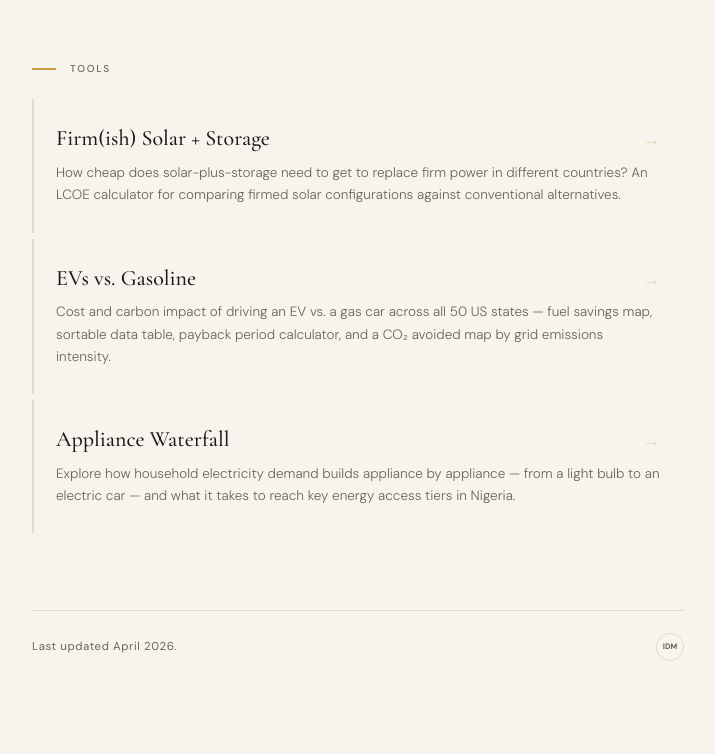
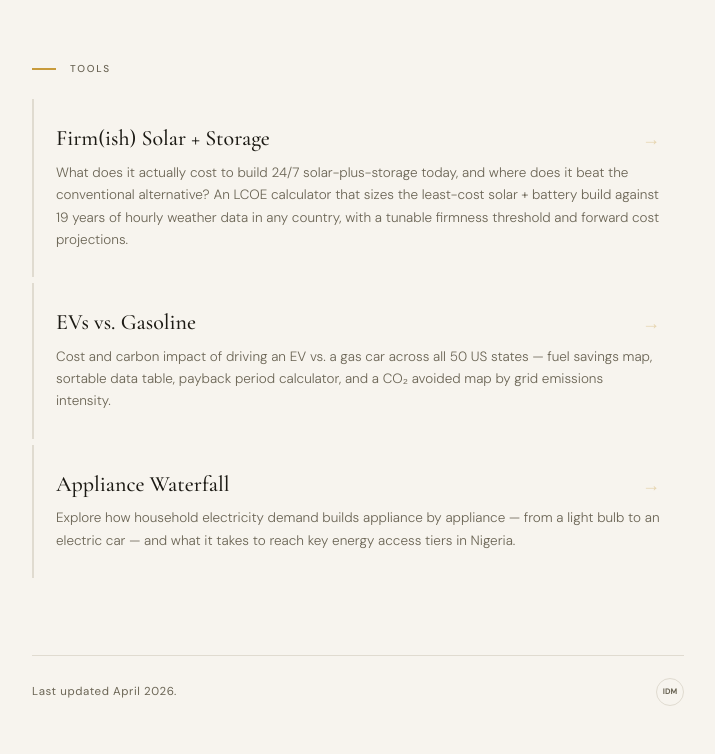
Before and after one commit to iandmuir/iandmuir.github.io, a plain HTML site: page index.html in a window 1280 px wide. Shown: the part 1271-2025 px from the top of the page, without its empty margins (282-997 px from the left). Before the commit the page ends 1980 px from the top, so only its background shows below. Drawn offline with nearby package versions, Linux system fonts and the light colour scheme.

Commit message:
Update Firm(ish) Solar tool description
Co-Authored-By: Claude Sonnet 4.6 <noreply@anthropic.com>

```diff
--- a/index.html
+++ b/index.html
@@ -386,7 +386,7 @@
           <span class="tool-name">Firm(ish) Solar + Storage</span>
           <span class="tool-arrow">→</span>
         </div>
-        <p class="tool-desc">How cheap does solar-plus-storage need to get to replace firm power in different countries? An LCOE calculator for comparing firmed solar configurations against conventional alternatives.</p>
+        <p class="tool-desc">What does it actually cost to build 24/7 solar-plus-storage today, and where does it beat the conventional alternative? An LCOE calculator that sizes the least-cost solar + battery build against 19 years of hourly weather data in any country, with a tunable firmness threshold and forward cost projections.</p>
       </a>
 
       <a class="tool-card" href="/evs-vs-gasoline/">
```
